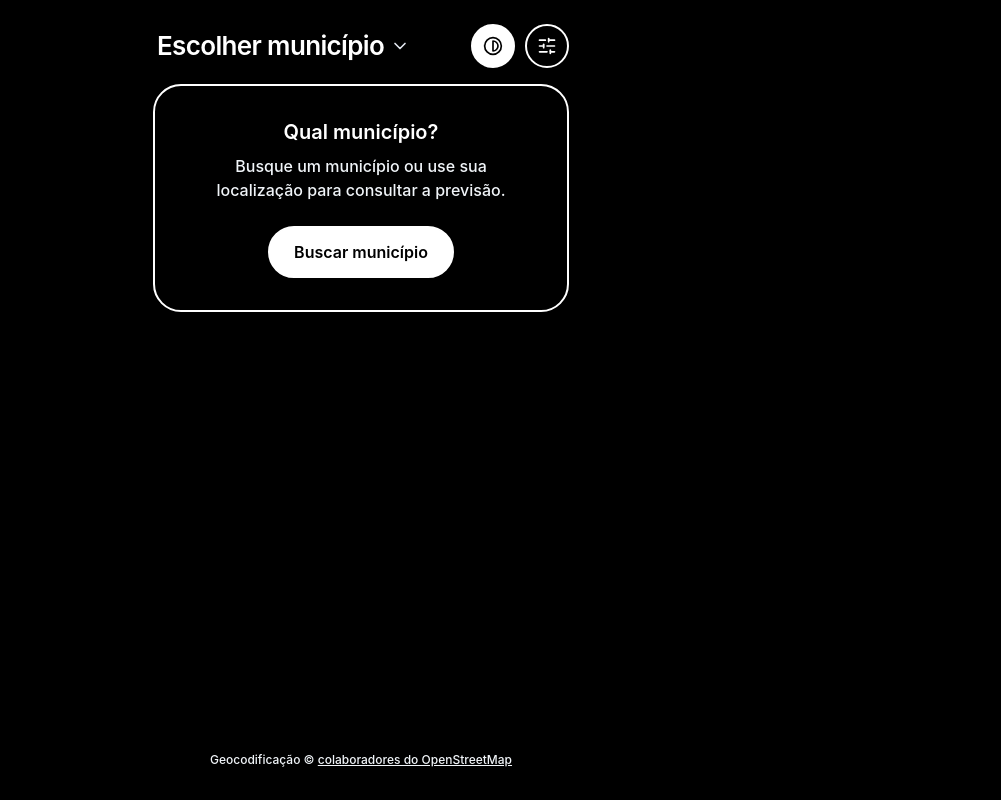
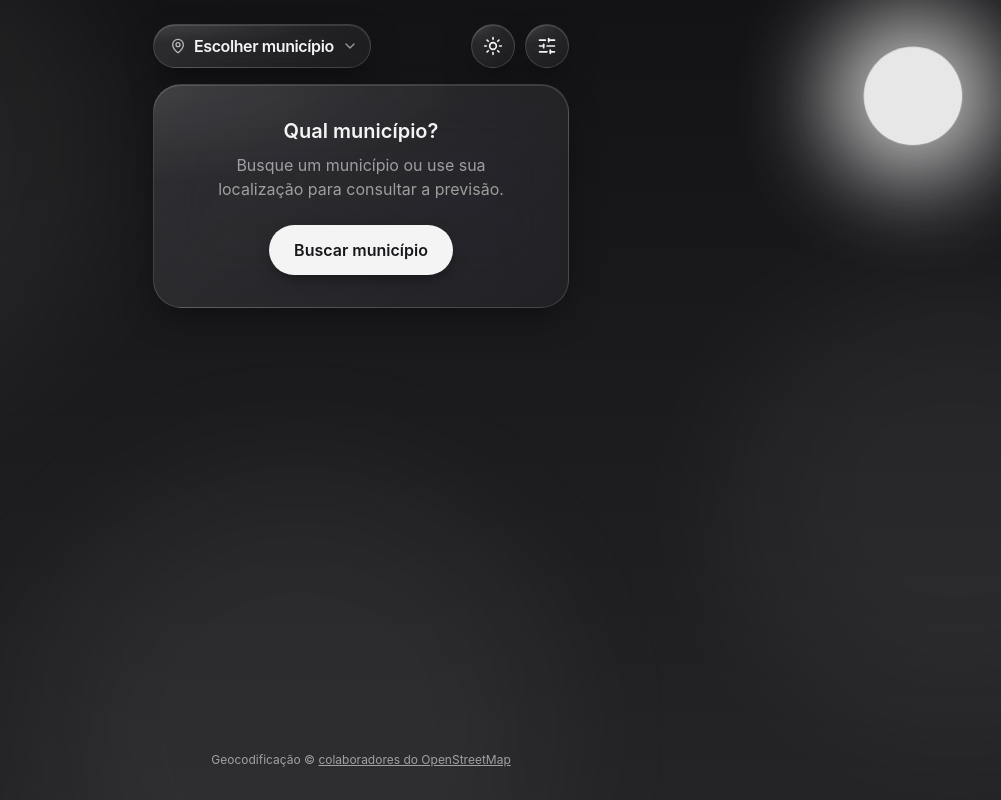
Before and after one commit to marcs-sus/nimbus, a React (Vite) app: page / in a window 1280 px wide. Both pictures are taken after a click on the button 772 px from the left and 46 px from the top of the page. Shown: the whole page, without its empty margins (279-1280 px from the left). Built offline with nearby package versions, Linux system fonts and the light colour scheme.

Commit message:
some visual fixes

```diff
--- a/src/components/Header.tsx
+++ b/src/components/Header.tsx
@@ -1,4 +1,4 @@
-import { ChevronDown, Contrast, SlidersHorizontal } from "lucide-react";
+import { ChevronDown, MapPin, Moon, SlidersHorizontal, Sun } from "lucide-react";
 import { useAppearance } from "../hooks/useAppearance";
 import type { Location } from "../types/location";
 
@@ -13,7 +13,11 @@ export function Header({
   onOpenSearch,
   onOpenSettings,
 }: HeaderProps) {
-  const { highContrastDark, toggle } = useAppearance();
+  const { highContrastDark, theme, setTheme } = useAppearance();
+  const isDark =
+    theme === "dark" ||
+    (theme === "system" &&
+      window.matchMedia("(prefers-color-scheme: dark)").matches);
 
   return (
     <header className="flex items-center justify-between gap-3 pt-2">
@@ -23,20 +27,19 @@ export function Header({
         type="button"
         onClick={onOpenSearch}
         aria-label="Alterar município"
-        className="group flex min-w-0 items-center gap-1.5 rounded-2xl px-1 py-1 text-left"
+        className="glass-pill group flex h-11 min-w-0 items-center gap-2 rounded-full pr-3 pl-4"
       >
-        <span className="min-w-0">
-          <span className="block truncate text-[26px] leading-tight font-semibold tracking-tight">
-            {selectedLocation ? selectedLocation.name : "Escolher município"}
+        <MapPin className="h-4 w-4 shrink-0 opacity-70" aria-hidden="true" />
+        <span className="min-w-0 truncate text-base font-semibold tracking-tight">
+          {selectedLocation ? selectedLocation.name : "Escolher município"}
+        </span>
+        {selectedLocation && (
+          <span className="text-ink-muted shrink-0 text-sm font-medium">
+            {selectedLocation.state}
           </span>
-          {selectedLocation && (
-            <span className="text-ink-muted block text-sm">
-              {selectedLocation.state}
-            </span>
-          )}
-        </span>
+        )}
         <ChevronDown
-          className="text-ink-muted h-5 w-5 shrink-0 transition-transform group-hover:translate-y-0.5"
+          className="text-ink-muted h-4 w-4 shrink-0 transition-transform duration-300 group-hover:translate-y-0.5"
           aria-hidden="true"
         />
       </button>
@@ -44,17 +47,23 @@ export function Header({
       <div className="flex shrink-0 items-center gap-2.5">
         <button
           type="button"
-          aria-pressed={highContrastDark}
-          aria-label={
-            highContrastDark ? "Desativar alto contraste" : "Ativar alto contraste"
+          onClick={() => setTheme(isDark ? "light" : "dark")}
+          disabled={highContrastDark}
+          aria-label={isDark ? "Mudar para tema claro" : "Mudar para tema escuro"}
+          title={
+            highContrastDark
+              ? "Desative o alto contraste nas opções para trocar o tema"
+              : isDark
+                ? "Tema claro"
+                : "Tema escuro"
           }
-          title={highContrastDark ? "Modo claro" : "Modo escuro de alto contraste"}
-          onClick={toggle}
-          className={`flex h-11 w-11 items-center justify-center rounded-full ${
-            highContrastDark ? "glass-active" : "glass-pill"
-          }`}
+          className="glass-pill flex h-11 w-11 items-center justify-center rounded-full"
         >
-          <Contrast className="h-5 w-5" aria-hidden="true" />
+          {isDark ? (
+            <Sun className="h-5 w-5" aria-hidden="true" />
+          ) : (
+            <Moon className="h-5 w-5" aria-hidden="true" />
+          )}
         </button>
 
         <button
--- a/src/components/WeatherBackground.tsx
+++ b/src/components/WeatherBackground.tsx
@@ -1,3 +1,4 @@
+import type { CSSProperties } from "react";
 import { useAppearance } from "../hooks/useAppearance";
 
 interface WeatherBackgroundProps {
@@ -33,12 +34,37 @@ const GRADIENTS: Record<Kind, string> = {
     "from-[#bccddd] via-[#8fadc8] to-[#6d8fb0] dark:from-[#2a2a2f] dark:via-[#35353b] dark:to-[#414148]",
 };
 
-const DROPS = Array.from({ length: 18 }, (_, i) => ({
-  left: `${(i * 5.7 + 2) % 100}%`,
-  delay: `${(i * 0.37) % 1.6}s`,
-  duration: `${0.8 + (i % 4) * 0.2}s`,
-  height: 56 + (i % 3) * 18,
-}));
+// Pseudo-aleatório determinístico (sem Math.random durante o render)
+const rand = (n: number) => {
+  const x = Math.sin(n * 127.1 + 311.7) * 43758.5453;
+  return x - Math.floor(x);
+};
+
+// Três camadas de profundidade: longe (lenta, fraca) -> perto (rápida, forte)
+const LAYERS = [
+  { count: 30, duration: 1.8, width: 1, height: [24, 42], opacity: 0.28 },
+  { count: 22, duration: 1.2, width: 1, height: [42, 68], opacity: 0.5 },
+  { count: 14, duration: 0.8, width: 1.5, height: [68, 104], opacity: 0.78 },
+];
+
+const DROPS = LAYERS.flatMap((layer, li) =>
+  Array.from({ length: layer.count }, (_, i) => {
+    const seed = li * 100 + i;
+    return {
+      key: `${li}-${i}`,
+      layer: li,
+      index: i,
+      left: `${-8 + rand(seed) * 116}%`,
+      width: layer.width,
+      height:
+        layer.height[0] + rand(seed + 0.5) * (layer.height[1] - layer.height[0]),
+      opacity: layer.opacity,
+      duration: layer.duration * (0.9 + rand(seed + 1) * 0.25),
+      // delay negativo: as gotas já estão espalhadas pela tela ao carregar
+      delay: -rand(seed + 2) * layer.duration * 1.2,
+    };
+  }),
+);
 
 export function WeatherBackground({ description }: WeatherBackgroundProps) {
   const { highContrastDark } = useAppearance();
@@ -85,19 +111,30 @@ export function WeatherBackground({ description }: WeatherBackgroundProps) {
         </>
       )}
 
-      {raining &&
-        DROPS.map((drop, i) => (
-          <div
-            key={i}
-            className="animate-rain absolute -top-24 w-px bg-linear-to-b from-transparent to-sky-700/45 dark:to-white/60"
-            style={{
-              left: drop.left,
-              height: drop.height,
-              animationDelay: drop.delay,
-              animationDuration: drop.duration,
-            }}
-          />
-        ))}
+      {raining && (
+        <>
+          {DROPS.filter(
+            (d) => kind === "storm" || d.layer < 2 || d.index % 2 === 0,
+          ).map((drop) => (
+            <div
+              key={drop.key}
+              className="animate-rain absolute top-0 rounded-full bg-linear-to-b from-transparent to-sky-700 dark:to-white"
+              style={
+                {
+                  left: drop.left,
+                  width: drop.width,
+                  height: drop.height,
+                  animationDuration: `${drop.duration}s`,
+                  animationDelay: `${drop.delay}s`,
+                  "--drop-o": drop.opacity,
+                } as CSSProperties
+              }
+            />
+          ))}
+          {/* Névoa de respingos no chão */}
+          <div className="animate-mist absolute inset-x-0 bottom-0 h-48 bg-linear-to-t from-white/45 to-transparent dark:from-white/10" />
+        </>
+      )}
 
       {kind === "storm" && (
         <div className="animate-lightning absolute inset-0 bg-white/50" />
--- a/src/index.css
+++ b/src/index.css
@@ -312,21 +312,39 @@ body {
   animation: blob-float 34s ease-in-out infinite;
 }
 
-@keyframes rain-drop {
+/* Cai ao longo do próprio ângulo (12°): deslocamento X = -tan(12°) * Y */
+@keyframes rain-fall {
   0% {
-    transform: translateY(-120%) rotate(12deg);
+    transform: translate3d(0, -20vh, 0) rotate(12deg);
     opacity: 0;
   }
-  25% {
-    opacity: 0.8;
+  8% {
+    opacity: var(--drop-o, 0.6);
+  }
+  88% {
+    opacity: var(--drop-o, 0.6);
   }
   100% {
-    transform: translateY(125vh) rotate(12deg);
-    opacity: 0.1;
+    transform: translate3d(-27vh, 110vh, 0) rotate(12deg);
+    opacity: 0;
   }
 }
 .animate-rain {
-  animation: rain-drop 1s linear infinite;
+  animation: rain-fall 1s linear infinite;
+  will-change: transform, opacity;
+}
+
+@keyframes mist-pulse {
+  0%,
+  100% {
+    opacity: 0.55;
+  }
+  50% {
+    opacity: 1;
+  }
+}
+.animate-mist {
+  animation: mist-pulse 6s ease-in-out infinite;
 }
 
 @keyframes cloud-move-slow {
```
